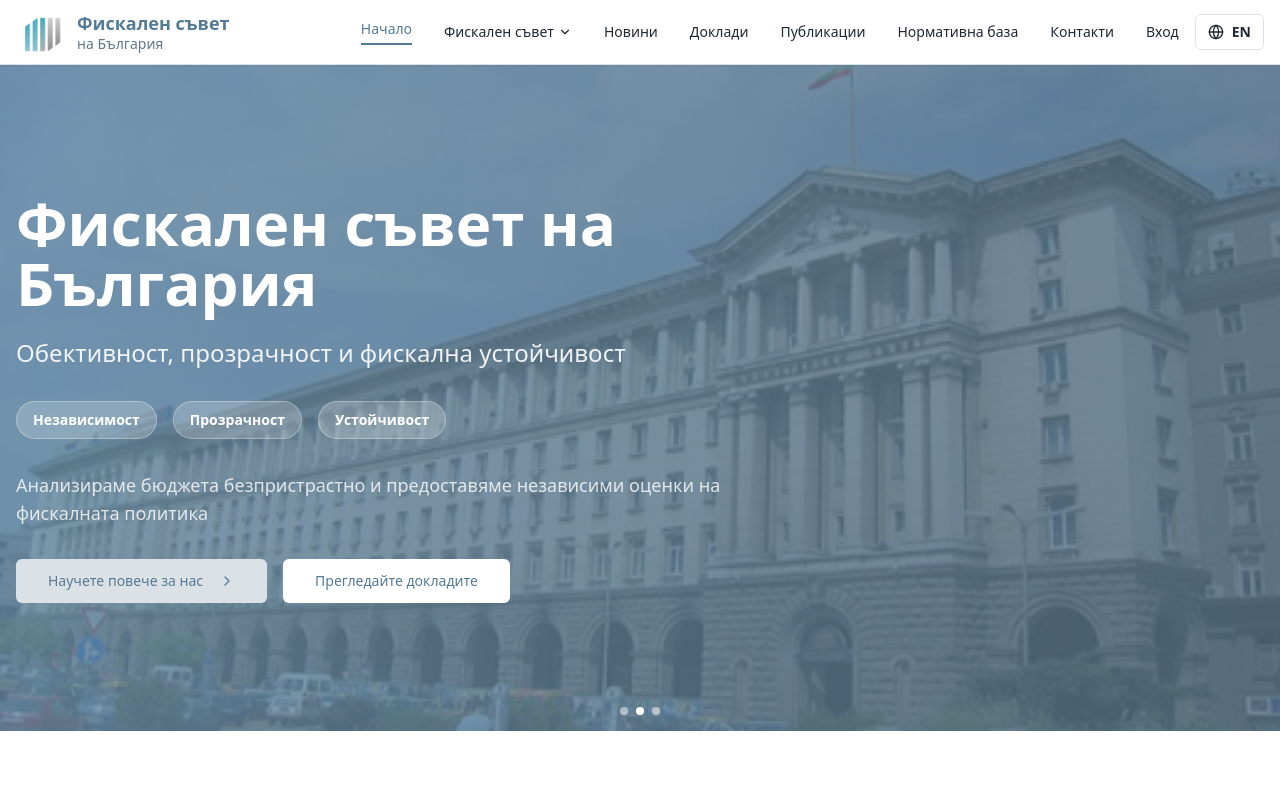
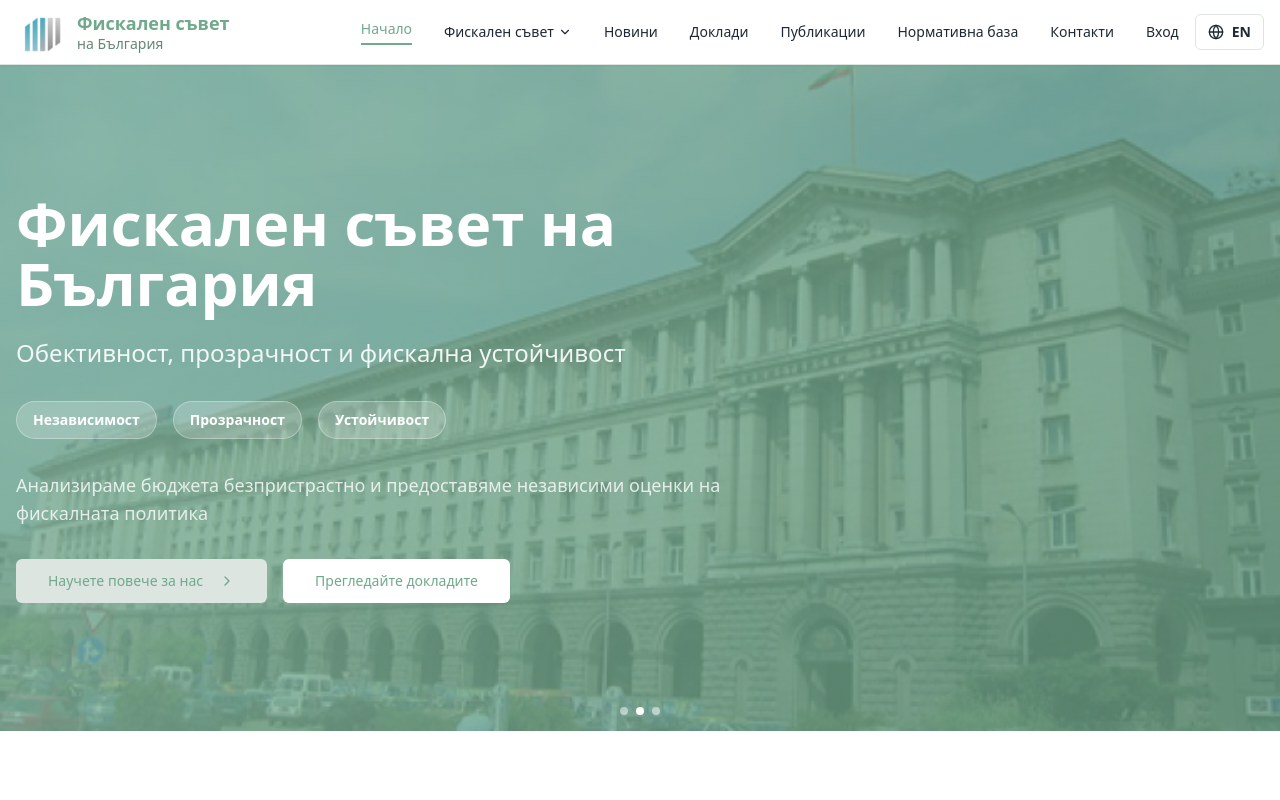
Before and after one commit to icygendev/fiscal-council, a React (Vite) app: page / in a window 1280 px wide. Shown: the top 800 px of the page. Built offline with nearby package versions, Linux system fonts and the light colour scheme.

Commit message:
Change color scheme to pale green
Update the site's color scheme from blue to pale green by modifying the Tailwind CSS configuration and global CSS variables.

```diff
--- a/src/index.css
+++ b/src/index.css
@@ -17,44 +17,44 @@ All colors MUST be HSL.
     --popover: 0 0% 100%;
     --popover-foreground: 210 24% 16%;
 
-    /* Steel blue government theme based on #547A95 */
-    --primary: 205 28% 46%;
+    /* Pale green government theme */
+    --primary: 150 25% 55%;
     --primary-foreground: 0 0% 100%;
-    --primary-dark: 205 28% 36%;
-    --primary-light: 205 28% 56%;
+    --primary-dark: 150 25% 45%;
+    --primary-light: 150 25% 65%;
 
-    --secondary: 205 15% 88%;
-    --secondary-foreground: 205 28% 46%;
+    --secondary: 150 15% 88%;
+    --secondary-foreground: 150 25% 55%;
 
-    --muted: 205 20% 96%;
-    --muted-foreground: 205 16% 46%;
+    --muted: 150 20% 96%;
+    --muted-foreground: 150 16% 46%;
 
-    --accent: 205 15% 88%;
-    --accent-foreground: 205 28% 46%;
+    --accent: 150 15% 88%;
+    --accent-foreground: 150 25% 55%;
 
     --destructive: 0 84.2% 60.2%;
     --destructive-foreground: 0 0% 100%;
 
-    --border: 205 15% 88%;
-    --input: 205 15% 88%;
-    --ring: 205 28% 46%;
+    --border: 150 15% 88%;
+    --input: 150 15% 88%;
+    --ring: 150 25% 55%;
 
     /* Custom design system colors */
-    --steel-blue: 205 28% 46%;
-    --steel-blue-dark: 205 28% 36%;
-    --steel-blue-light: 205 15% 88%;
-    --steel-blue-accent: 205 35% 65%;
+    --steel-blue: 150 25% 55%;
+    --steel-blue-dark: 150 25% 45%;
+    --steel-blue-light: 150 15% 88%;
+    --steel-blue-accent: 150 35% 65%;
     --warm-gray: 25 10% 55%;
 
     /* Gradients */
-    --gradient-hero: linear-gradient(135deg, hsl(205 28% 46%), hsl(205 28% 36%));
-    --gradient-card: linear-gradient(145deg, hsl(0 0% 100%), hsl(205 15% 96%));
-    --gradient-accent: linear-gradient(135deg, hsl(205 35% 65%), hsl(205 28% 56%));
+    --gradient-hero: linear-gradient(135deg, hsl(150 25% 55%), hsl(150 25% 45%));
+    --gradient-card: linear-gradient(145deg, hsl(0 0% 100%), hsl(150 15% 96%));
+    --gradient-accent: linear-gradient(135deg, hsl(150 35% 65%), hsl(150 25% 65%));
 
     /* Shadows */
-    --shadow-card: 0 4px 6px -1px hsl(205 28% 46% / 0.1), 0 2px 4px -1px hsl(205 28% 46% / 0.06);
-    --shadow-hero: 0 25px 50px -12px hsl(205 28% 46% / 0.25);
-    --shadow-elegant: 0 10px 30px -10px hsl(205 28% 46% / 0.3);
+    --shadow-card: 0 4px 6px -1px hsl(150 25% 55% / 0.1), 0 2px 4px -1px hsl(150 25% 55% / 0.06);
+    --shadow-hero: 0 25px 50px -12px hsl(150 25% 55% / 0.25);
+    --shadow-elegant: 0 10px 30px -10px hsl(150 25% 55% / 0.3);
 
     --radius: 0.5rem;
 
```
